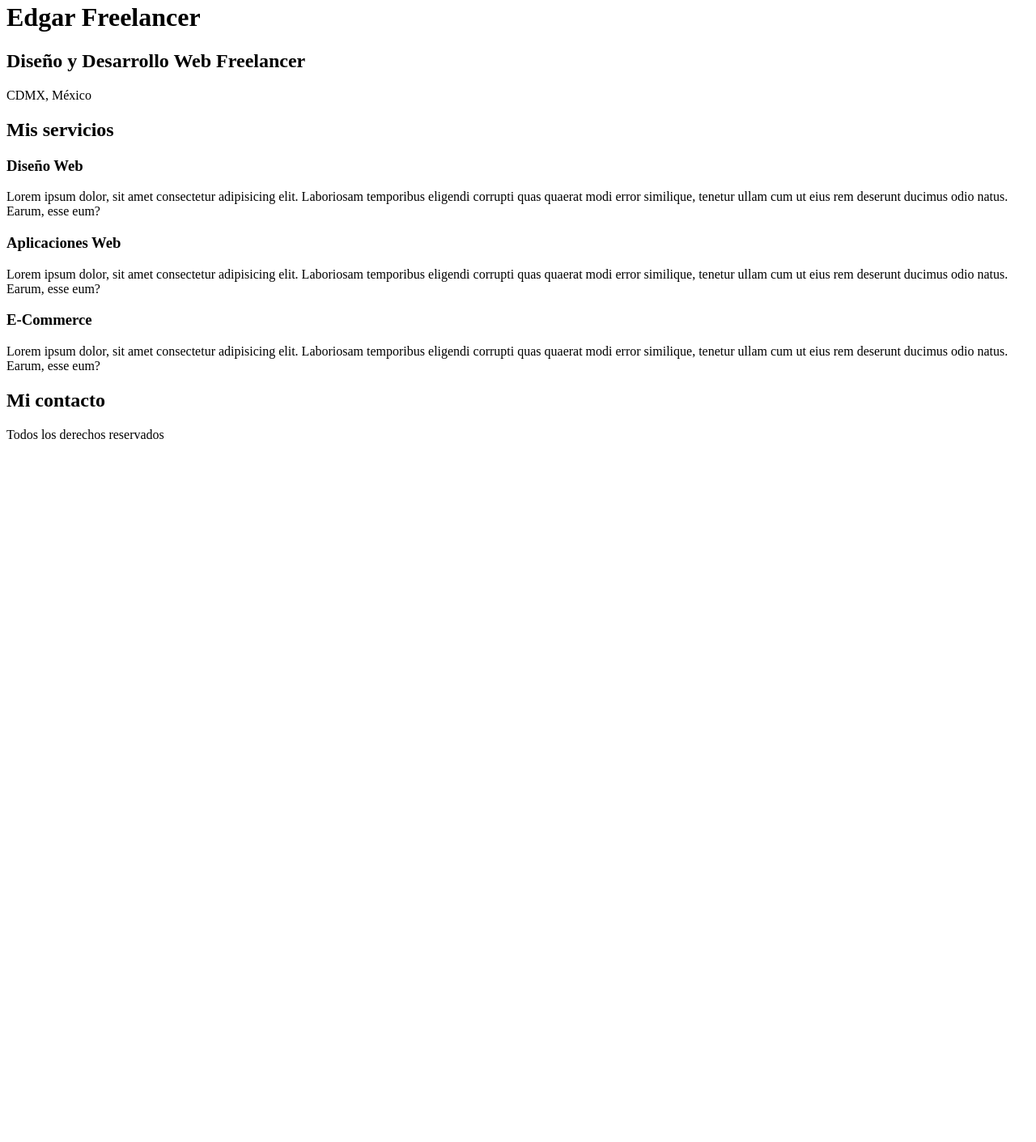
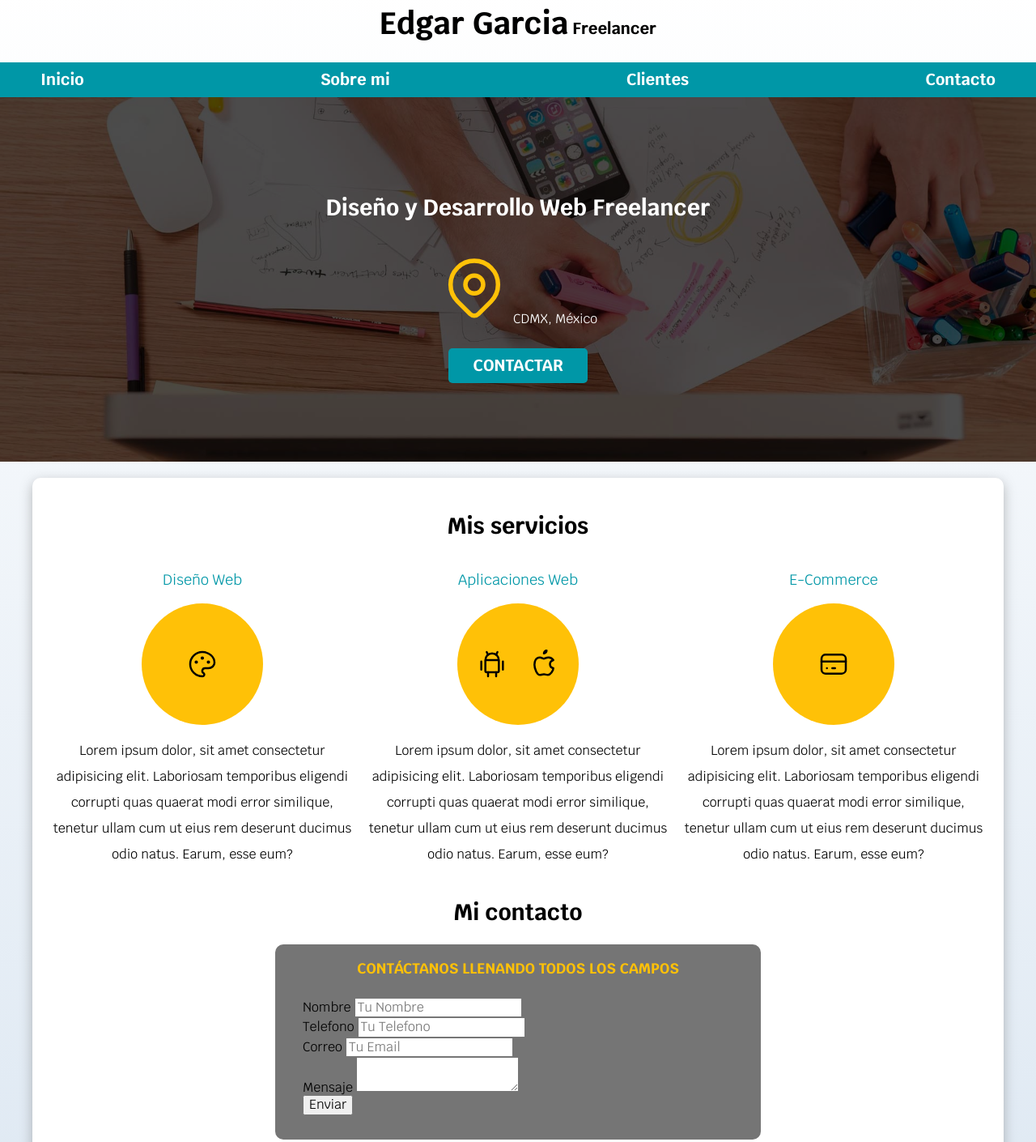
Before and after one commit to cristobalengine115/Web_DesignUdemy, a plain HTML site: page Project_"FreeLancer"/index.html in a window 1280 px wide. Shown: the part 18-1428 px from the top of the page at 81% size. Before the commit the page ends 800 px from the top, so only its background shows below. Drawn offline with Linux system fonts and the light colour scheme.

Commit message:
Terminando header y main de la pagina

```diff
--- /dev/null
+++ b/Project_"FreeLancer"/css/styles.css
@@ -0,0 +1,183 @@
+:root{
+    --blanco: #FFFFFF;
+    --oscuro: #212121;
+    --primario: #FFC107;
+    --secundario: #0097A7;
+    --gris: #757575;
+    --grisClaro: #DFE9F3;
+}
+
+/* Globales */
+
+html{
+    font-size: 62.5%;
+    box-sizing: border-box;
+}
+*, *:before, *:after {
+    box-sizing: inherit;
+}
+body{
+    font-size: 16px;
+    font-family: 'Krub', sans-serif;
+    background-image: linear-gradient(to top, var(--grisClaro) 0%, var(--blanco) 100%);
+}
+.contenedor{
+    /*Centrar contenido*/
+    max-width: 120rem;
+    margin: 0 auto;
+
+}
+.boton{
+    background-color: var(--secundario);
+    color: var(--blanco);
+    padding: 1rem 3rem;
+    margin-top: 1rem;
+    font-size: 2rem;
+    text-decoration: none;
+    text-transform: uppercase;
+    font-weight: bold;
+    border-radius: 0.5rem;
+    width: 90%;
+    text-align: center;
+}
+@media (min-width: 480px) {
+    .boton{
+        width: auto;
+    }
+}
+.sombra{
+    -webkit-box-shadow: 0px 5px 15px 0px rgba(112,112,112,0.48);
+    -moz-box-shadow: 0px 5px 15px 0px rgba(112,112,112,0.48);
+    box-shadow: 0px 5px 15px 0px rgba(112,112,112,0.48);
+    background-color: var(--blanco);
+    padding: 2rem;
+    border-radius: 1rem;
+}
+/* Tipografía */
+h1{
+    font-size: 3.8rem;
+}
+h2{
+    font-size: 2.8rem;
+}
+h3{
+    font-size: 1.8rem;
+}
+h1,h2,h3{
+    text-align: center;
+}
+/* Titulos */
+.titulo span{
+    font-size: 2rem;
+}
+
+/* Navegación Principal */
+.nav-bg{
+    background-color: var(--secundario);
+}
+.navegacion-principal{
+    display: flex;
+    flex-direction: column;
+
+}
+@media (min-width: 768px) {
+    .navegacion-principal{
+        flex-direction: row;
+        justify-content: space-between;
+    }
+}
+.navegacion-principal a{
+    display: block;
+    text-align: center;
+    color: var(--blanco);
+    text-decoration: none;
+    font-size: 2rem;
+    font-weight: bold;
+    padding: 1rem;
+}
+.navegacion-principal a:hover{
+    background-color: var(--primario);
+    color: var(--oscuro);
+}
+
+/* Hero */
+.hero{
+    background-image: url(../img/hero.jpg);
+    background-repeat: no-repeat;
+    background-size: cover;
+    height: 450px;
+    position: relative;
+    margin-bottom: 2rem;
+}
+.contenido-hero{
+    position: absolute;
+    background-color: rgba(0, 0, 0, .7);
+    background-color: rgb(0 0 0 / 70%);
+    width: 100%;
+    height: 100%;
+    display: flex;
+    flex-direction: column;
+    align-items: center;
+    justify-content: center;
+}
+.contenido-hero h2
+, .contenido-hero p{
+    color: var(--blanco);
+}
+
+@media (min-width: 768px) {
+    .servicios{
+        display: grid;
+        grid-template-columns: repeat(3,1fr);
+        column-gap: 1rem;
+    }
+}
+.servicio{
+    display: flex;
+    flex-direction: column;
+    align-items: center;
+}
+.servicio h3{
+    color: var(--secundario);
+    font-weight: normal;
+}
+.servicio p{
+    line-height: 2;
+    text-align: center;
+}
+.servicio .iconos{
+    width: 15rem;
+    height: 15rem;
+    background-color: #FFC107;
+    border-radius: 50%;
+    display: flex;
+    justify-content: space-evenly;
+    align-items: center;
+}
+/*Contacto*/
+.formulario{
+    background-color: var(--gris);
+    width: min(60rem, 100%); /*¿Cúal es el valor pequeño?*/
+    margin: 0 auto;
+    padding: 2rem;
+    border-radius: 1rem;
+}
+
+.formulario fieldset{
+    border: none;
+}
+.formulario legend{
+    text-align: center;
+    font-size: 1.8rem;
+    text-transform: uppercase;
+    font-weight: 700;
+    margin-bottom: 2rem;
+    color: var(--primario);
+}
+.contenedor-campos{
+
+}
+.campo{
+
+}
+.campo-label
--- a/Project_"FreeLancer"/index.html
+++ b/Project_"FreeLancer"/index.html
@@ -5,37 +5,126 @@
     <meta http-equiv="X-UA-Compatible" content="IE=edge">
     <meta name="viewport" content="width=device-width, initial-scale=1.0">
     <title>Diseñador Free Lancer</title>
+    <link rel="preload" href="css/normalize.css" as = "style">
+    <link rel="stylesheet" href="css/normalize.css">
+    <link rel="preconnect" href="https://fonts.googleapis.com">
+    <link rel="preconnect" href="https://fonts.gstatic.com" crossorigin>
+    <link href="https://fonts.googleapis.com/css2?family=Krub:wght@400;700&display=swap" rel="stylesheet">
+    <link rel="preload" href="css/styles.css" as = "style"> <!--Para cargar más rápido el css-->
+    <link rel="stylesheet" href="css/styles.css">  <!--Rel = Relacion con el documento -->
 </head>
 <body>
     <header>
-        <h1>Edgar Freelancer</h1>
+        <h1 class="titulo">Edgar Garcia<span> Freelancer</span></h1>
     </header>
-
-    <section>
-        <h2>Diseño y Desarrollo Web Freelancer</h2>
-        <p>CDMX, México</p>
+    <div class="nav-bg">
+        <nav class="navegacion-principal contenedor">
+            <a href="nosotros.html">Inicio</a>
+            <a href="nosotros.html">Sobre mi</a>
+            <a href="nosotros.html">Clientes</a>
+            <a href="nosotros.html">Contacto</a>
+        </nav>
+    </div>
+    <section class="hero">
+        <div class="contenido-hero">
+            <h2 >Diseño y Desarrollo Web Freelancer</h2>
+            <p> <svg xmlns="http://www.w3.org/2000/svg" class="icon icon-tabler icon-tabler-map-pin" width="88" height="88" viewBox="0 0 24 24" stroke-width="1.5" stroke="#ffC107" fill="none" stroke-linecap="round" stroke-linejoin="round">
+                <path stroke="none" d="M0 0h24v24H0z" fill="none"/>
+                <circle cx="12" cy="11" r="3" />
+                <path d="M17.657 16.657l-4.243 4.243a2 2 0 0 1 -2.827 0l-4.244 -4.243a8 8 0 1 1 11.314 0z" />
+            </svg>
+            CDMX, México
+        </p>
+            <a class="boton" href="#">
+                Contactar
+            </a>
+        </div>
     </section>
 
-
-    <main>
+    <main class="contenedor sombra">
         <h2>Mis servicios</h2>
-        <section>
+        <div class="servicios">
+            <section class="servicio">
                 <h3>Diseño Web</h3>
+                <div class="iconos">
+                    <svg xmlns="http://www.w3.org/2000/svg" class="icon icon-tabler icon-tabler-palette" width="40" height="40" viewBox="0 0 24 24" stroke-width="1.5" stroke="#000000" fill="none" stroke-linecap="round" stroke-linejoin="round">
+                        <path stroke="none" d="M0 0h24v24H0z" fill="none"/>
+                        <path d="M12 21a9 9 0 1 1 0 -18a9 8 0 0 1 9 8a4.5 4 0 0 1 -4.5 4h-2.5a2 2 0 0 0 -1 3.75a1.3 1.3 0 0 1 -1 2.25" />
+                        <circle cx="7.5" cy="10.5" r=".5" fill="currentColor" />
+                        <circle cx="12" cy="7.5" r=".5" fill="currentColor" />
+                        <circle cx="16.5" cy="10.5" r=".5" fill="currentColor" />
+                    </svg>
+                </div>
                 <p>Lorem ipsum dolor, sit amet consectetur adipisicing elit. Laboriosam temporibus eligendi corrupti quas quaerat modi error similique, tenetur ullam cum ut eius rem deserunt ducimus odio natus. Earum, esse eum?</p>
             </section>
-        <section>
+
+            <section class="servicio">
                 <h3>Aplicaciones Web</h3>
+                <div class="iconos">
+                    <svg xmlns="http://www.w3.org/2000/svg" class="icon icon-tabler icon-tabler-brand-android" width="40" height="40" viewBox="0 0 24 24" stroke-width="1.5" stroke="#000000" fill="none" stroke-linecap="round" stroke-linejoin="round">
+                    <path stroke="none" d="M0 0h24v24H0z" fill="none"/>
+                    <line x1="4" y1="10" x2="4" y2="16" />
+                    <line x1="20" y1="10" x2="20" y2="16" />
+                    <path d="M7 9h10v8a1 1 0 0 1 -1 1h-8a1 1 0 0 1 -1 -1v-8a5 5 0 0 1 10 0" />
+                    <line x1="8" y1="3" x2="9" y2="5" />
+                    <line x1="16" y1="3" x2="15" y2="5" />
+                    <line x1="9" y1="18" x2="9" y2="21" />
+                    <line x1="15" y1="18" x2="15" y2="21" />
+                    </svg>
+                    <svg xmlns="http://www.w3.org/2000/svg" class="icon icon-tabler icon-tabler-brand-apple" width="40" height="40" viewBox="0 0 24 24" stroke-width="1.5" stroke="#000000" fill="none" stroke-linecap="round" stroke-linejoin="round">
+                    <path stroke="none" d="M0 0h24v24H0z" fill="none"/>
+                    <path d="M9 7c-3 0 -4 3 -4 5.5c0 3 2 7.5 4 7.5c1.088 -.046 1.679 -.5 3 -.5c1.312 0 1.5 .5 3 .5s4 -3 4 -5c-.028 -.01 -2.472 -.403 -2.5 -3c-.019 -2.17 2.416 -2.954 2.5 -3c-1.023 -1.492 -2.951 -1.963 -3.5 -2c-1.433 -.111 -2.83 1 -3.5 1c-.68 0 -1.9 -1 -3 -1z" />
+                    <path d="M12 4a2 2 0 0 0 2 -2a2 2 0 0 0 -2 2" />
+                    </svg>
+                </div>
                 <p>Lorem ipsum dolor, sit amet consectetur adipisicing elit. Laboriosam temporibus eligendi corrupti quas quaerat modi error similique, tenetur ullam cum ut eius rem deserunt ducimus odio natus. Earum, esse eum?</p>
             </section>
-        <section>
+            <section class="servicio">
                 <h3>E-Commerce</h3>
+                <div class="iconos">
+                    <svg xmlns="http://www.w3.org/2000/svg" class="icon icon-tabler icon-tabler-credit-card" width="40" height="40" viewBox="0 0 24 24" stroke-width="1.5" stroke="#000000" fill="none" stroke-linecap="round" stroke-linejoin="round">
+                        <path stroke="none" d="M0 0h24v24H0z" fill="none"/>
+                        <rect x="3" y="5" width="18" height="14" rx="3" />
+                        <line x1="3" y1="10" x2="21" y2="10" />
+                        <line x1="7" y1="15" x2="7.01" y2="15" />
+                        <line x1="11" y1="15" x2="13" y2="15" />
+                    </svg>
+                </div>
                 <p>Lorem ipsum dolor, sit amet consectetur adipisicing elit. Laboriosam temporibus eligendi corrupti quas quaerat modi error similique, tenetur ullam cum ut eius rem deserunt ducimus odio natus. Earum, esse eum?</p>
             </section>
-    </main>
-
+        </div>    <!--Fin Servicios-->
         <section>
             <h2>Mi contacto</h2>
+            <form class="formulario">
+                <fieldset>
+                    <legend>Contáctanos llenando todos los campos</legend>
+                    <div class="contenedor-campos">
+                        <div>
+                            <label for="">Nombre</label>
+                            <input type="text" placeholder="Tu Nombre">
+                        </div>
+                        <div>
+                            <label for="">Telefono</label>
+                            <input type="tel" placeholder="Tu Telefono">
+                        </div>
+                        <div>
+                            <label for="">Correo</label>
+                            <input type="email" placeholder="Tu Email">
+                        </div>
+                        <div>
+                            <label for="">Mensaje</label>
+                            <textarea name="" id=""></textarea>
+                        </div>
+                    </div>  <!-- contenedor-campos -->
+                    <div>
+                        <input type="submit" value="Enviar">
+                    </div>
+
+                </fieldset>
+
+            </form>
         </section>
+    </main>
     <footer>
         <P>Todos los derechos reservados</P>
     </footer>
```
Also changed, not shown: Project_"FreeLancer"/css/normalize.css (added), Project_"FreeLancer"/img/hero.jpg (added), Project_"FreeLancer"/nosotros.html (added). Lines whose indentation alone changed are shown as unchanged.
